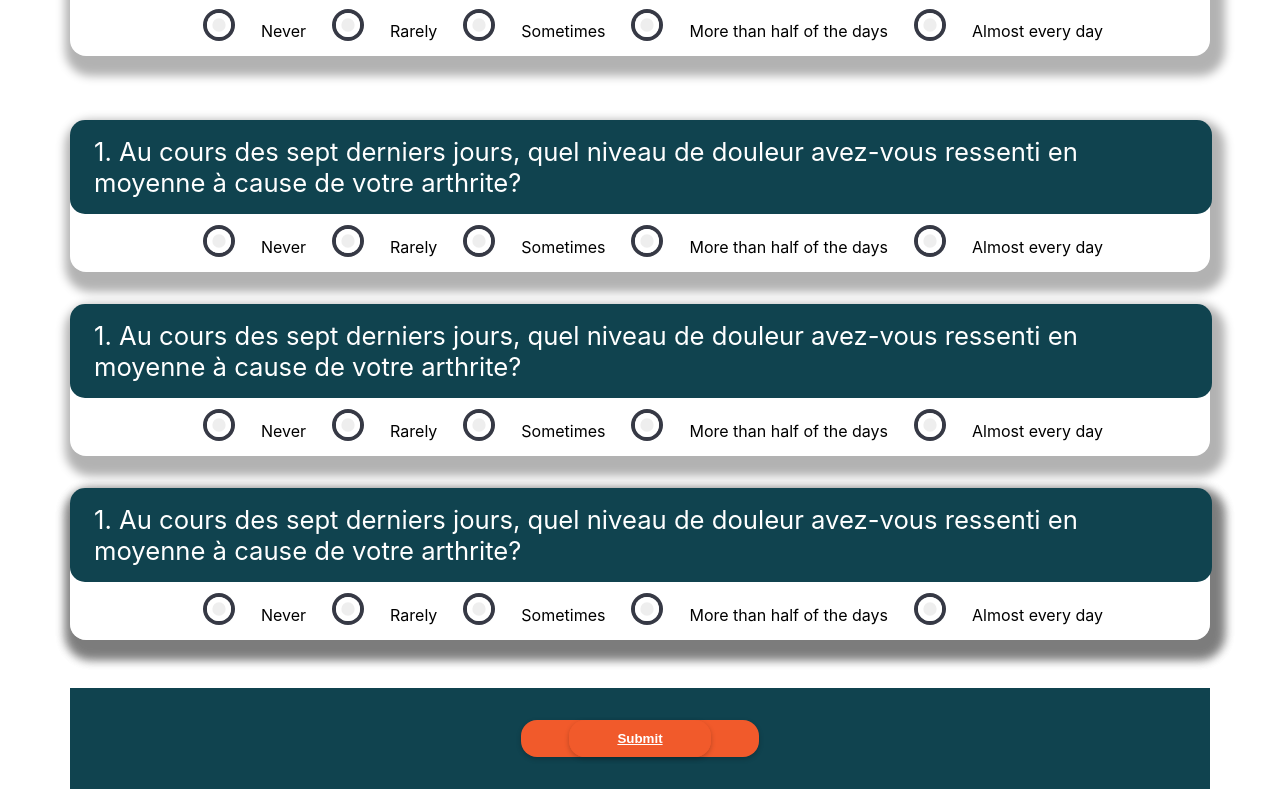
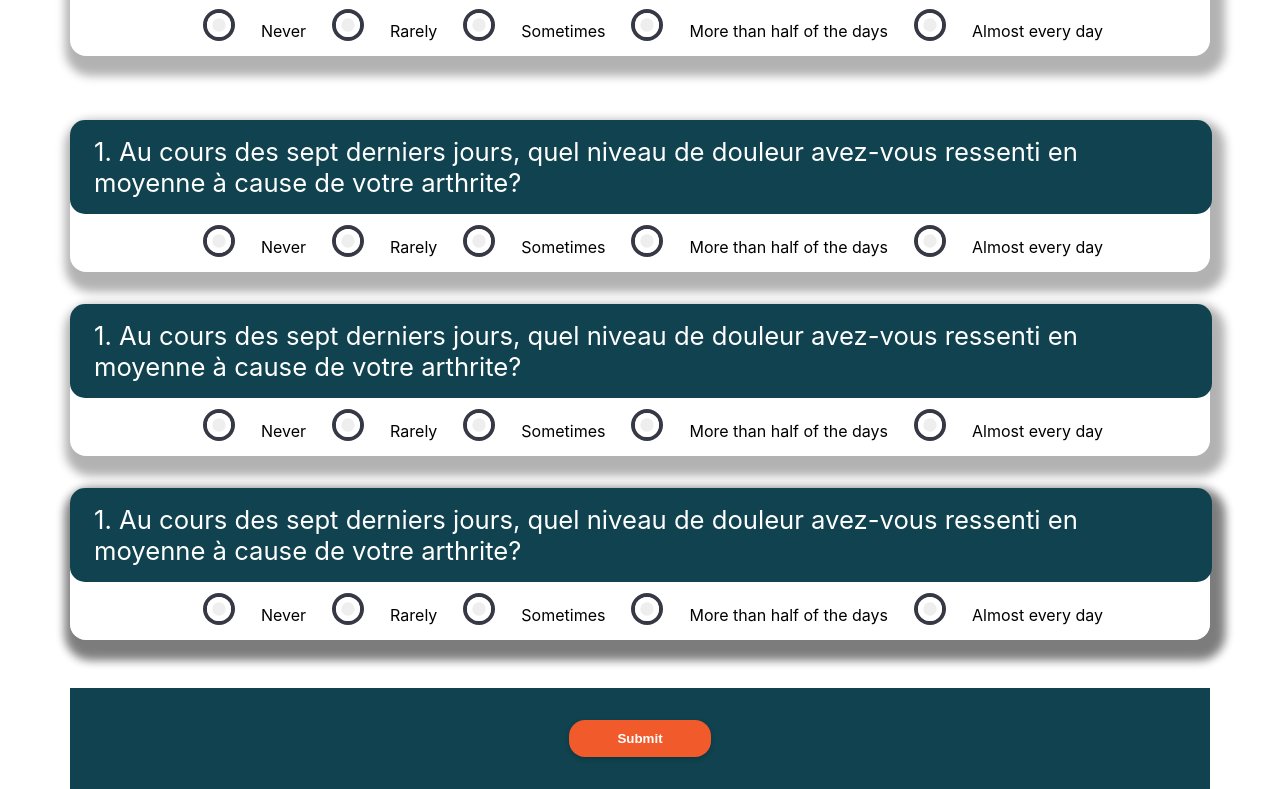
Before and after one commit to JohnWick08/SEG3125_lab08, a React (Create React App) app in the folder inventory/: page /stepone in a window 1280 px wide. Shown: the part 511-1300 px from the top of the page. Built offline with nearby package versions, Linux system fonts and the light colour scheme.

Commit message:
Update StepOne.js

```diff
--- a/inventory/src/StepOne.js
+++ b/inventory/src/StepOne.js
@@ -190,8 +190,12 @@ const StepOne = (props) => {
                 </div>
                 </div>
 
-                <div class="next-btn-container">
-                    <button class="next-btn btn btn-secondary" type="button submit" name="Calculate" id="calculate" value="Calculate"><a class="button" href="/StepTwo">Submit</a></button>
+
+                <div className="next-btn-container">
+                    <button className="next-btn btn btn-secondary" type="button submit" name="Calculate" id="calculate"
+                            value="Calculate">Submit
+                    </button>
+
                 </div>
             </form>
             </div>
```
